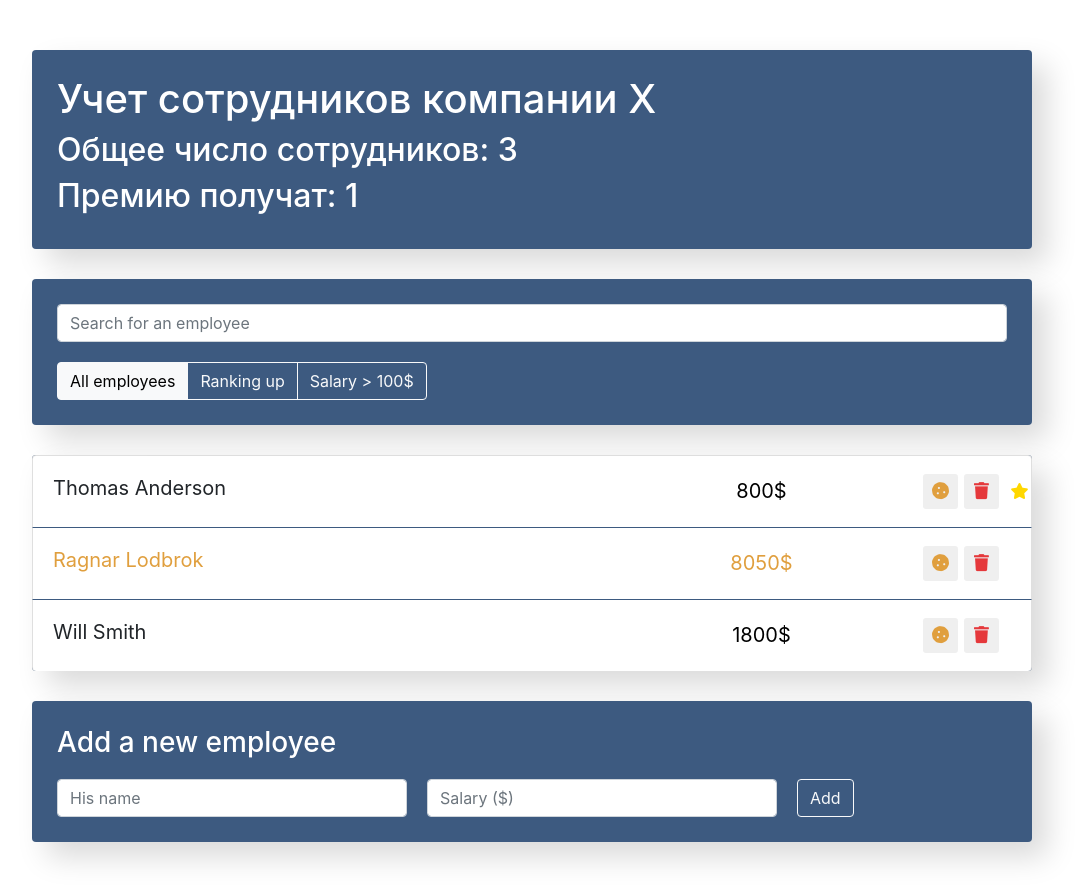
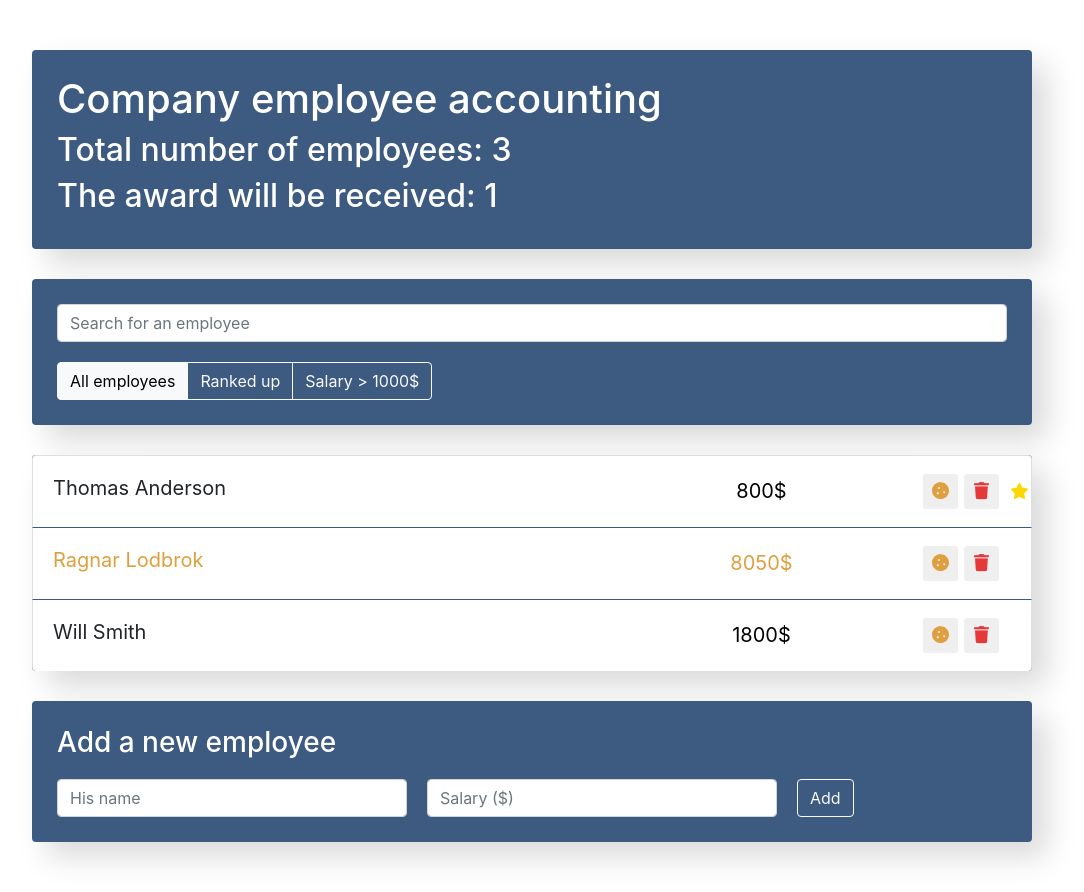
Before and after one commit to bydyas/react-employees-app, a React (Create React App) app: page / in a window 1280 px wide. Shown: the whole page, without its empty margins (108-1192 px from the left). Built offline with nearby package versions, Linux system fonts and the light colour scheme.

Commit message:
added filter & search

```diff
--- a/src/components/app-filter/app-filter.jsx
+++ b/src/components/app-filter/app-filter.jsx
@@ -1,23 +1,29 @@
 import './app-filter.css';
 
-const AppFilter = () => {
+const AppFilter = ({filter, onUpdateFilter}) => {
+    const btnsData = [
+        {filterName: 'all', label: 'All employees'},
+        {filterName: 'rankup', label: 'Ranked up'},
+        {filterName: 'salary>1000', label: 'Salary > 1000$'},
+    ]
+
+    const buttons = btnsData.map(({ filterName, label }) => {
+        const clazz = filter === filterName ? 'btn-light' : 'btn-outline-light';
+
+        return (
+            <button
+                className={`btn ${clazz}`}
+                type="button"
+                key={filterName}
+                onClick={() => onUpdateFilter(filterName)}>
+                {label}
+            </button>
+        )
+    })
+
     return (
         <div className="btn-group">
-            <button
-                className="btn btn-light"
-                type="button">
-                    All employees
-            </button>
-            <button
-                className="btn btn-outline-light"
-                type="button">
-                    Ranking up
-            </button>
-            <button
-                className="btn btn-outline-light"
-                type="button">
-                    Salary &gt; 100$
-            </button>
+            {buttons}
         </div>
     );
 }
--- a/src/components/app-info/app-info.jsx
+++ b/src/components/app-info/app-info.jsx
@@ -1,14 +1,11 @@
 import './app-info.css';
 
-const AppInfo = ({ data }) => {
-    let employeesNum = data.length;
-    let increasedNum = (data.filter(item => item.increase === true)).length;
-
+const AppInfo = ({employeesNum, increasedNum}) => {
     return (
         <div className="app-info">
-            <h1>Учет сотрудников компании Х</h1>
-            <h2>Общее число сотрудников: {employeesNum}</h2>
-            <h2>Премию получат: {increasedNum}</h2>
+            <h1>Company employee accounting</h1>
+            <h2>Total number of employees: {employeesNum}</h2>
+            <h2>The award will be received: {increasedNum}</h2>
         </div>
     );
 }
--- a/src/components/app/app.jsx
+++ b/src/components/app/app.jsx
@@ -17,6 +17,8 @@ class App extends Component {
                 { name: 'Ragnar Lodbrok', salary: 8050, increase: true, rankup: false, id: 2 },
                 { name: 'Will Smith', salary: 1800, increase: false, rankup: false, id: 3 },
             ],
+            term: '',
+            filter: 'all'
         };
         this.maxId = 3;
     }
@@ -46,7 +48,6 @@ class App extends Component {
     }
 
     onToggleProps = (id, prop) => {
-        console.log('increase' + id);
         this.setState(({ data }) => ({
             data: data.map(item => {
                 if (item.id === id) {
@@ -57,18 +58,55 @@ class App extends Component {
         }));
     }
 
+    searchEmp = (items, term) => {
+        if (term.length === 0) {
+            return items;
+        }
+
+        return items.filter(item => {
+            return item.name.indexOf(term) > -1;
+        });
+    }
+
+    onUpdateSearch = (term) => {
+        this.setState({ term });
+    }
+
+    filterEmp = (items, filter) => {
+        switch (filter) {
+            case 'rankup':
+                return items.filter(item => item.rankup);
+            case 'salary>1000':
+                return items.filter(item => item.salary > 1000);
+            default:
+                return items;
+        }
+    }
+
+    onUpdateFilter = (filter) => {
+        this.setState({ filter });
+    }
+
     render() {
+        const { data, term, filter } = this.state;
+
+        const employeesNum = data.length;
+        const increasedNum = (data.filter(item => item.increase === true)).length;
+        const visibleData = this.filterEmp(this.searchEmp(data, term), filter);
+
         return (
             <div className="app">
-                <AppInfo data={this.state.data}/>
+                <AppInfo
+                    increasedNum={increasedNum}
+                    employeesNum={employeesNum}/>
 
                 <div className="search-panel">
-                    <SearchPanel />
-                    <AppFilter />
+                    <SearchPanel onUpdateSearch={this.onUpdateSearch}/>
+                    <AppFilter filter={filter} onUpdateFilter={this.onUpdateFilter}/>
                 </div>
 
                 <EmployeesList
-                    data={this.state.data}
+                    data={visibleData}
                     onDelete={this.deleteItem}
                     onToggleProps={this.onToggleProps}/>
                 <EmployeesAddForm onAdd={this.addItem}/>
--- a/src/components/search-panel/search-panel.jsx
+++ b/src/components/search-panel/search-panel.jsx
@@ -1,12 +1,31 @@
+import { Component } from 'react';
+
 import './search-panel.css';
 
-const SearchPanel = () => {
-    return (
-        <input
-            type="text"
-            className="form-control search-input"
-            placeholder="Search for an employee"/>
-    );
+class SearchPanel extends Component {
+    constructor(props) {
+        super(props);
+        this.state = {
+            term: ''
+        }
+    }
+
+    onUpdateSearch = (e) => {
+        const term = e.target.value;
+        this.setState({ term });
+        this.props.onUpdateSearch(term);
+    }
+
+    render() {
+        return (
+            <input
+                type="text"
+                className="form-control search-input"
+                placeholder="Search for an employee"
+                onChange={this.onUpdateSearch}
+                value={this.state.term} />
+        );
+    }
 }
 
 export default SearchPanel;
```
